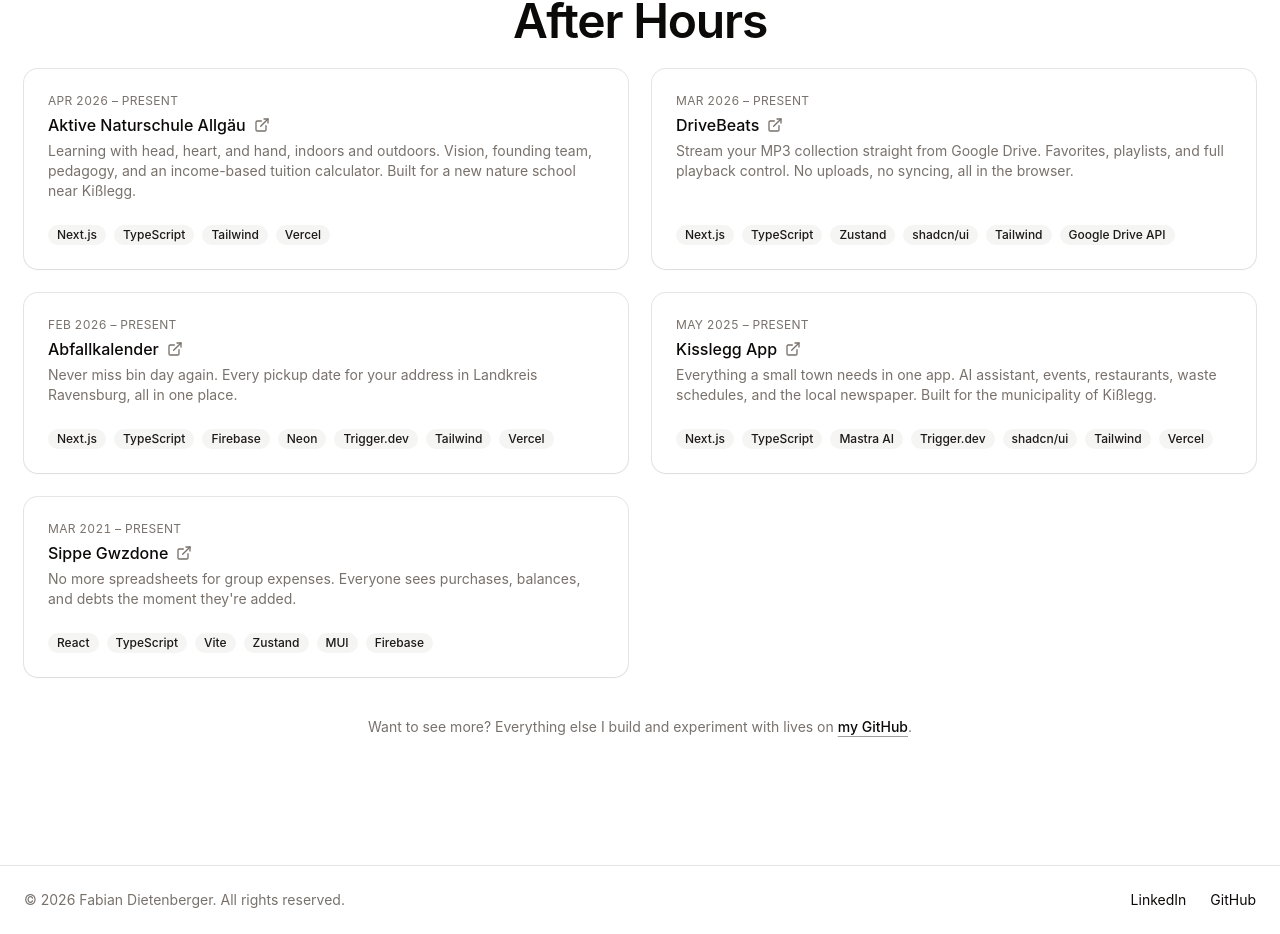
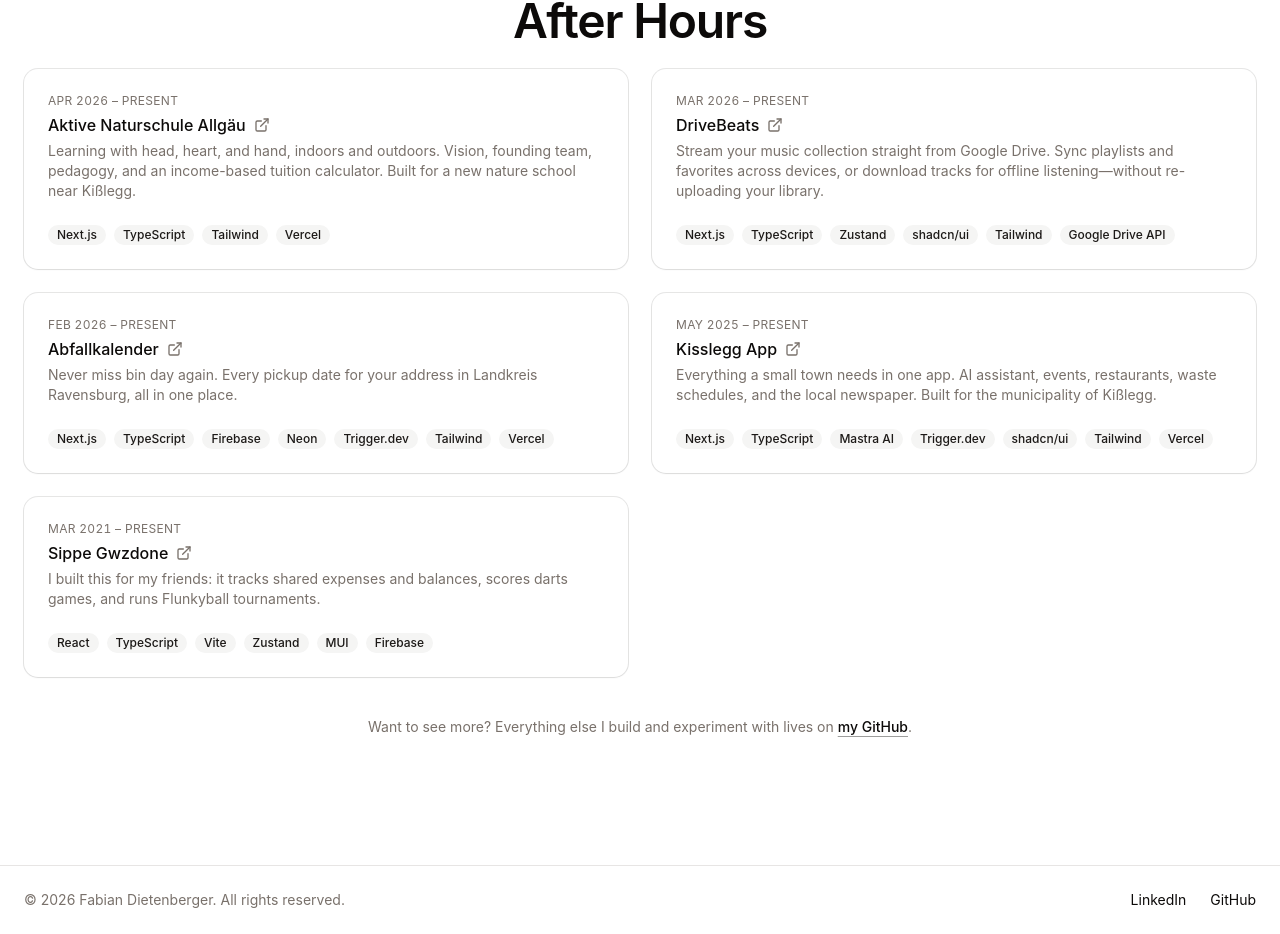
Before and after one commit to feedm3/dietenberger.me, a Next.js app: page / in a window 1280 px wide. Shown: the part 3206-4140 px from the top of the page. Built offline with nearby package versions, Linux system fonts and the light colour scheme; no server answers.

Commit message:
fix: refresh project descriptions

```diff
--- a/src/components/projects-section.tsx
+++ b/src/components/projects-section.tsx
@@ -24,7 +24,7 @@ const projects: ProjectCardProps[] = [
   {
     title: 'DriveBeats',
     description:
-      'Stream your MP3 collection straight from Google Drive. Favorites, playlists, and full playback control. No uploads, no syncing, all in the browser.',
+      'Stream your music collection straight from Google Drive. Sync playlists and favorites across devices, or download tracks for offline listening—without re-uploading your library.',
     tech: [
       'Next.js',
       'TypeScript',
@@ -39,7 +39,7 @@ const projects: ProjectCardProps[] = [
   {
     title: 'Sippe Gwzdone',
     description:
-      "No more spreadsheets for group expenses. Everyone sees purchases, balances, and debts the moment they're added.",
+      'I built this for my friends: it tracks shared expenses and balances, scores darts games, and runs Flunkyball tournaments.',
     tech: ['React', 'TypeScript', 'Vite', 'Zustand', 'MUI', 'Firebase'],
     href: 'https://sippegwzdone.de/',
     start: '2021-03',
```
